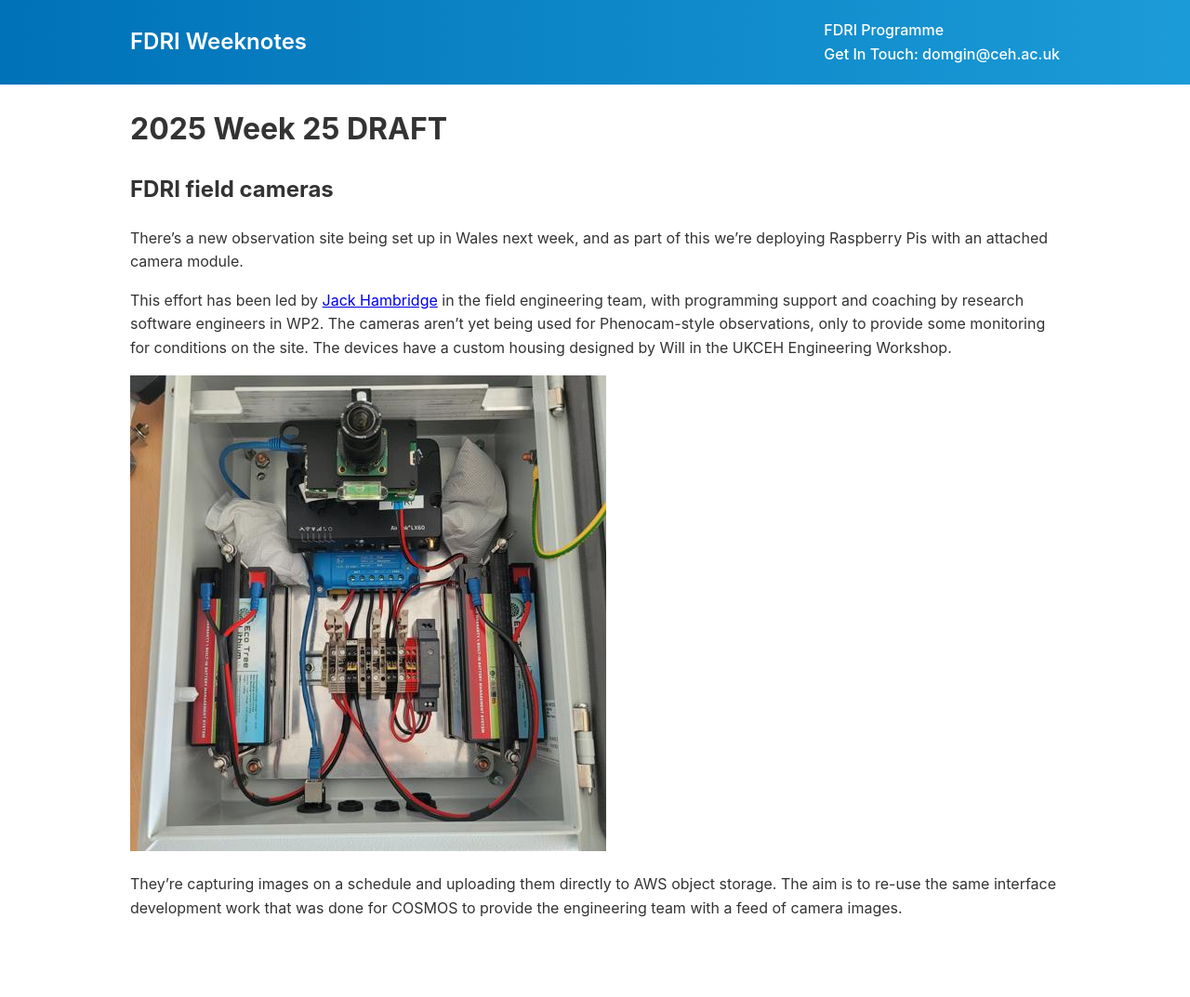
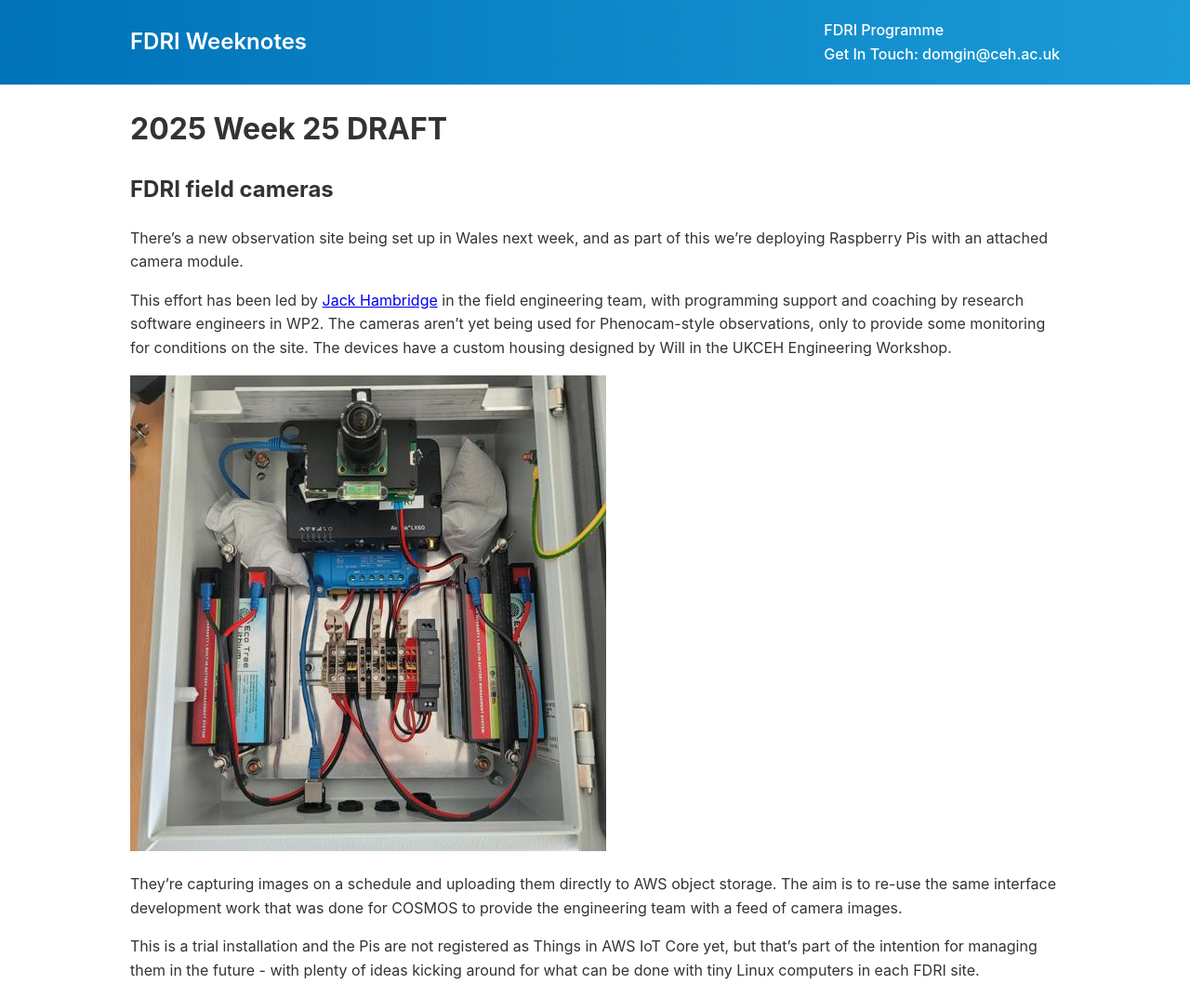
Before and after one commit to NERC-CEH/fdri_words, a Jekyll site: the page built from weeknotes/2025/25.md, in a window 1280 px wide. Shown: the whole page at 93% size. Built offline with Jekyll 4.4.1, drawn with Linux system fonts in a browser that asks for light colours; our own code applies the rules of GitHub Pages for plain Markdown files; before the commit the page ends 1006 px from its top, so only the background shows below that.

Commit message:
words of optimism

```diff
--- a/weeknotes/2025/25.md
+++ b/weeknotes/2025/25.md
@@ -9,3 +9,5 @@ This effort has been led by [Jack Hambridge](https://github.com/jacham12) in the
 ![A Raspberry Pi plus camera in its weatherproof housing](https://raw.githubusercontent.com/NERC-CEH/fdri_words/refs/heads/main/weeknotes/assets/pi_camera_housing.jpg)
 
 They're capturing images on a schedule and uploading them directly to AWS object storage. The aim is to re-use the same interface development work that was done for COSMOS to provide the engineering team with a feed of camera images.
+
+This is a trial installation and the Pis are not registered as Things in AWS IoT Core yet, but that's part of the intention for managing them in the future - with plenty of ideas kicking around for what can be done with tiny Linux computers in each FDRI site.
```
